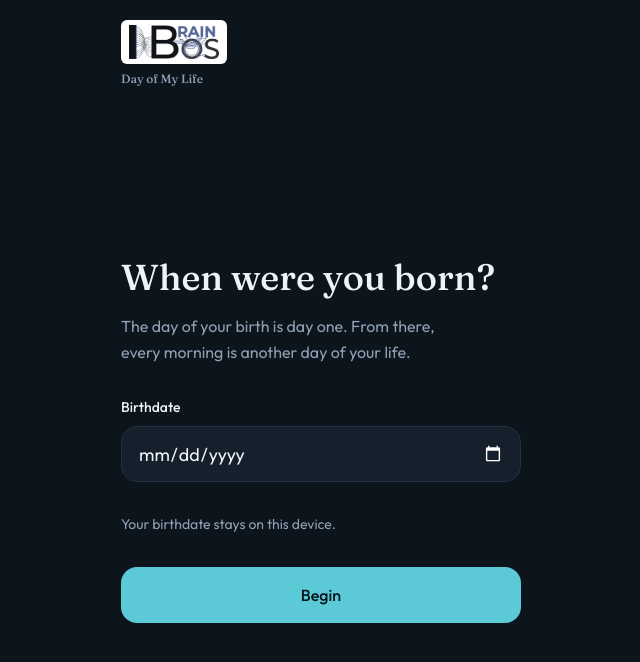
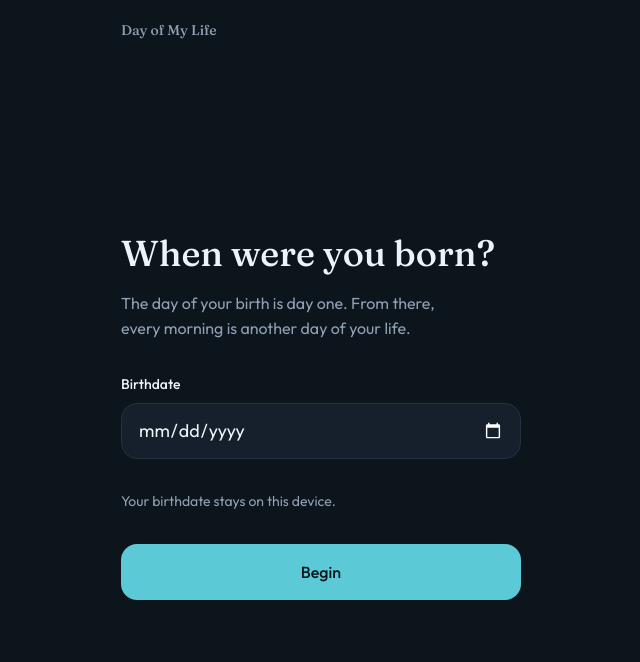
Before and after one commit to Quickinfinity/day-of-my-life, a plain HTML site: page index.html in a window 1280 px wide. Shown: the whole page, without its empty margins (319-959 px from the left). Drawn offline with Linux system fonts and the light colour scheme; no server answers.

Commit message:
Remove logo from app header
Co-Authored-By: Claude Fable 5.2 <noreply@anthropic.com>

```diff
--- a/index.html
+++ b/index.html
@@ -27,8 +27,7 @@ button,input{font:inherit;color:inherit}
 .sr-only{position:absolute;width:1px;height:1px;overflow:hidden;clip:rect(0,0,0,0);white-space:nowrap}
 
 .app{max-width:28rem;min-height:100dvh;margin:0 auto;padding:1.25rem 1.5rem 2rem;display:flex;flex-direction:column}
-.brand img{display:block;height:2.75rem;width:auto;max-width:100%;padding:.3rem .5rem;border-radius:.375rem;background:#fff;object-fit:contain;object-position:left}
-.brand p{margin-top:.375rem;font-family:var(--display);font-size:.75rem;color:var(--muted)}
+.brand p{font-family:var(--display);font-size:.875rem;color:var(--muted)}
 
 /* Menu */
 .menu{display:flex;gap:.25rem;margin-top:1rem;padding:.25rem;background:var(--surface);border:1px solid var(--line);border-radius:1rem;overflow-x:auto;scrollbar-width:none}
@@ -89,7 +88,6 @@ blockquote.long{font-size:1rem}
 <body>
 <div class="app">
   <header class="brand">
-    <img src="ibrainos-logo.png" alt="IBrainOS" width="480" height="183">
     <p>Day of My Life</p>
   </header>
 
```
Also changed, not shown: ibrainos-logo.png (deleted).
